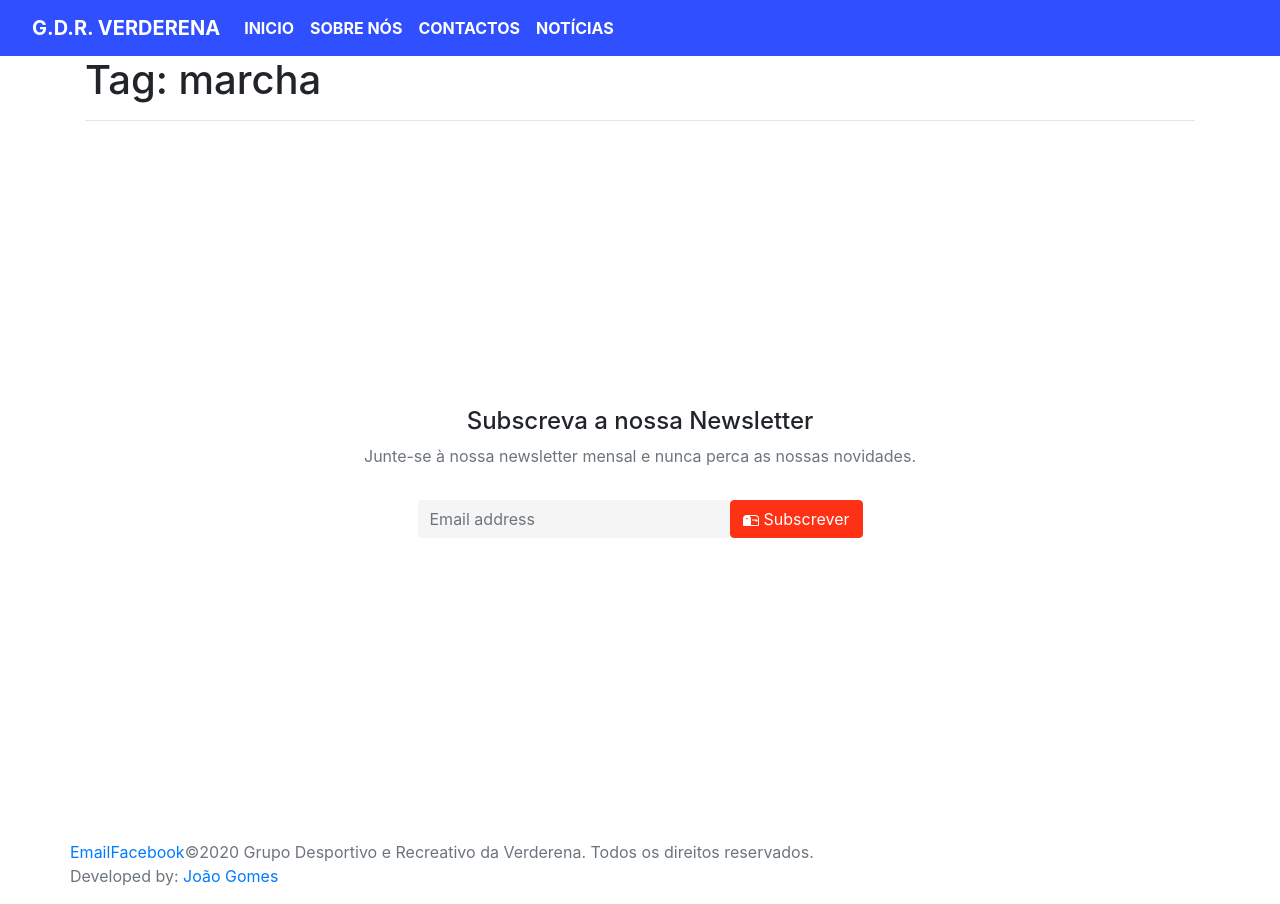
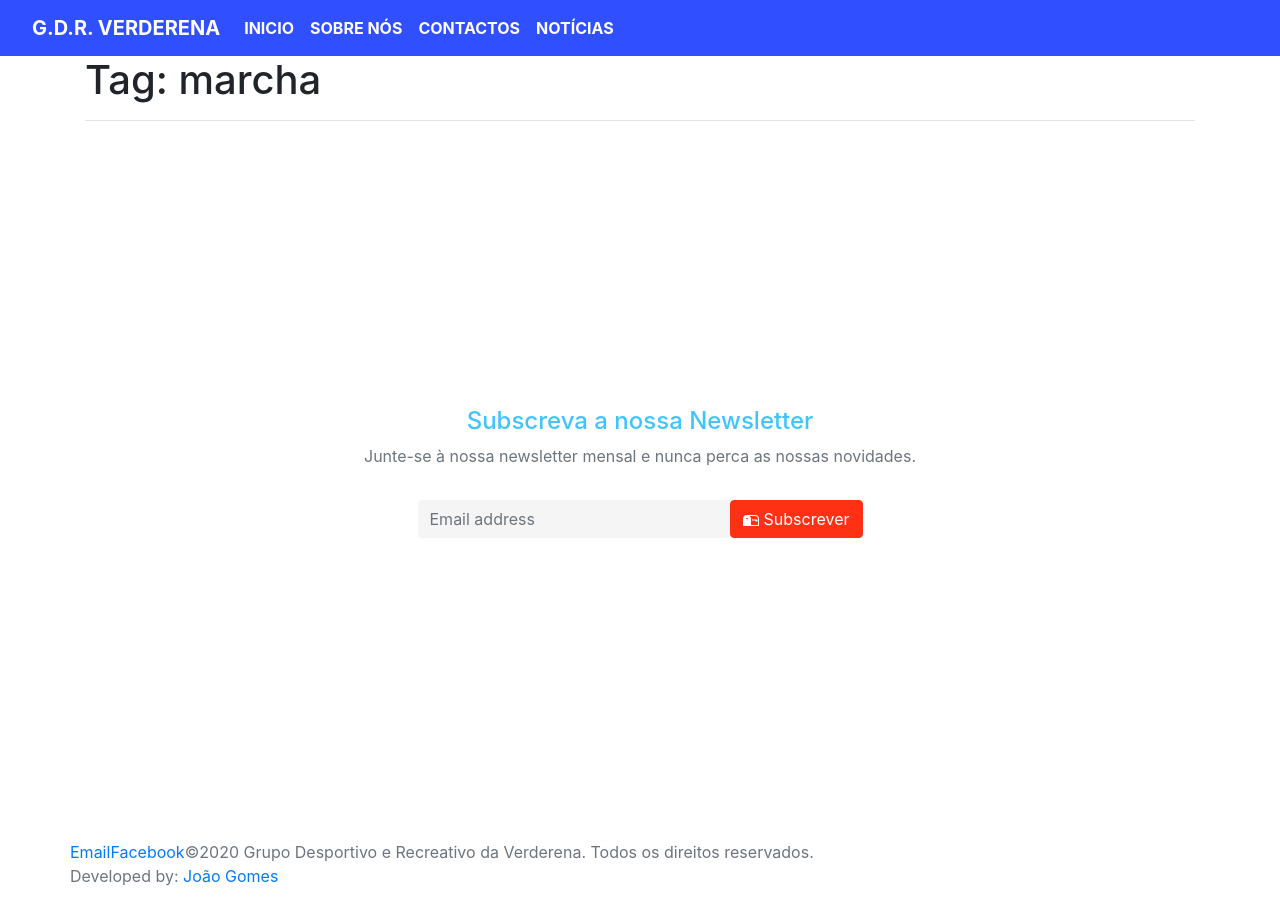
Before and after one commit to GDR-Verderena/gdr-verderena.github.io, a Jekyll site: the page built from tag/marcha.md, in a window 1280 px wide. Built offline with Jekyll 4.4.1, drawn with Linux system fonts in a browser that asks for light colours.

Commit message:
Update default.html

```diff
--- a/_layouts/default.html
+++ b/_layouts/default.html
@@ -83,7 +83,7 @@
   <div class="site-newsletter">
     <div class="container">
       <div class="text-center">
-        <h3 class="h4 mb-2">Subscreva a nossa Newsletter</h3>
+        <h3 class="h4 mb-2 light-blue">Subscreva a nossa Newsletter</h3>
         <p class="text-muted">Junte-se à nossa newsletter mensal e nunca perca as nossas novidades.</p>
 
         <div class="row">
```
